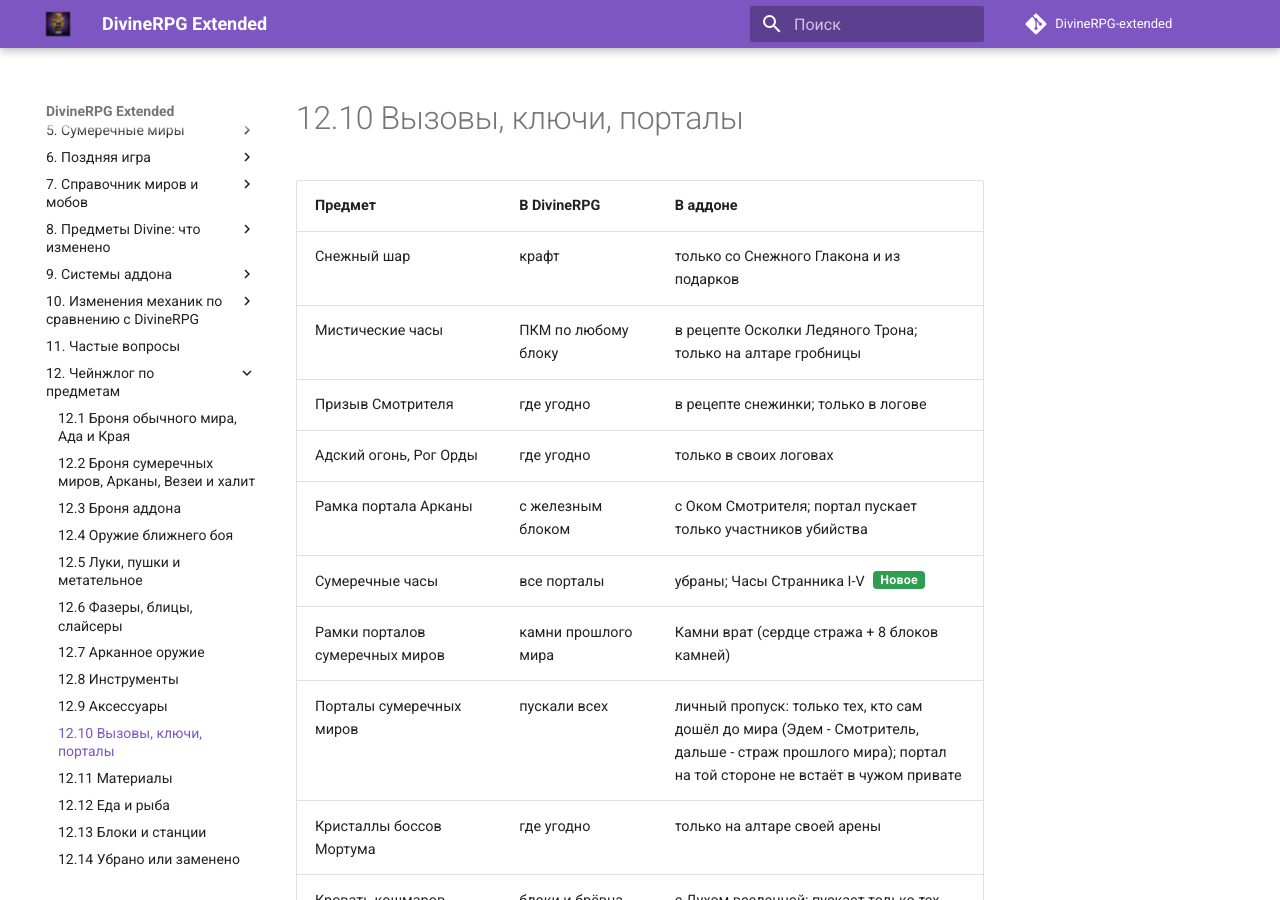
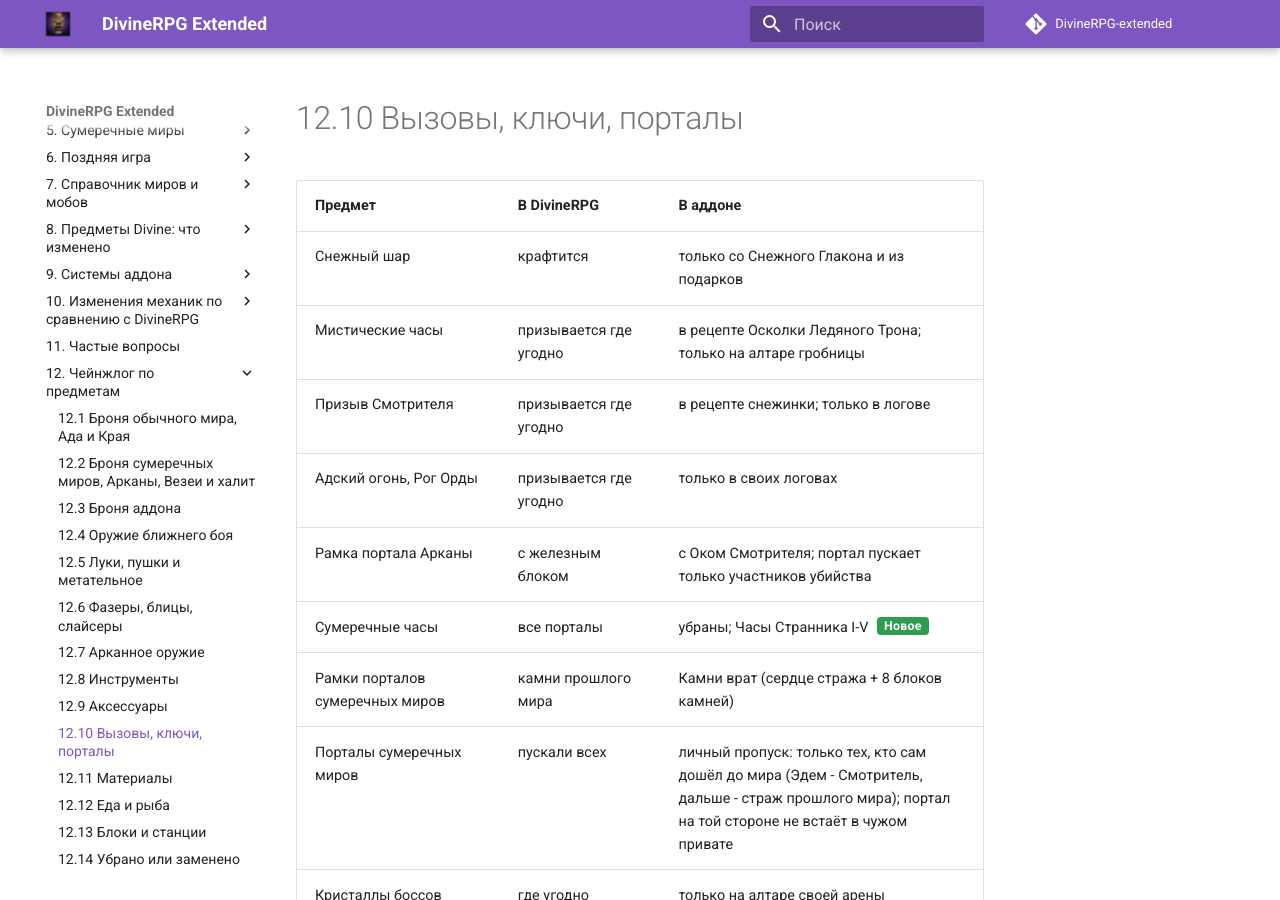
Before and after one commit to Keeg4n/DivineRPG-extended-guide, an MkDocs documentation site: the page built from docs/12-itemlog/12-10-vyzovy-klyuchi-portaly.md, in a window 1280 px wide and 900 px high. Built offline with MkDocs 1.6.1 and Material for MkDocs 9.7.7, drawn with Linux system fonts in a browser that asks for light colours; comment, search, counter and statistics services are not loaded.

Commit message:
Guide: edit page 12-itemlog/12-10-vyzovy-klyuchi-portaly.md

```diff
--- a/docs/12-itemlog/12-10-vyzovy-klyuchi-portaly.md
+++ b/docs/12-itemlog/12-10-vyzovy-klyuchi-portaly.md
@@ -2,10 +2,10 @@
 
 <table>
 <tr><th>Предмет</th><th>В DivineRPG</th><th>В аддоне</th></tr>
-<tr><td>Снежный шар</td><td>крафт</td><td>только со Снежного Глакона и из подарков</td></tr>
-<tr><td>Мистические часы</td><td>ПКМ по любому блоку</td><td>в рецепте Осколки Ледяного Трона; только на алтаре гробницы</td></tr>
-<tr><td>Призыв Смотрителя</td><td>где угодно</td><td>в рецепте снежинки; только в логове</td></tr>
-<tr><td>Адский огонь, Рог Орды</td><td>где угодно</td><td>только в своих логовах</td></tr>
+<tr><td>Снежный шар</td><td>крафтится</td><td>только со Снежного Глакона и из подарков</td></tr>
+<tr><td>Мистические часы</td><td>призывается где угодно</td><td>в рецепте Осколки Ледяного Трона; только на алтаре гробницы</td></tr>
+<tr><td>Призыв Смотрителя</td><td>призывается где угодно</td><td>в рецепте снежинки; только в логове</td></tr>
+<tr><td>Адский огонь, Рог Орды</td><td>призывается где угодно</td><td>только в своих логовах</td></tr>
 <tr><td>Рамка портала Арканы</td><td>с железным блоком</td><td>с Оком Смотрителя; портал пускает только участников убийства</td></tr>
 <tr><td>Сумеречные часы</td><td>все порталы</td><td>убраны; Часы Странника I-V <span class="tag">Новое</span></td></tr>
 <tr><td>Рамки порталов сумеречных миров</td><td>камни прошлого мира</td><td>Камни врат (сердце стража + 8 блоков камней)</td></tr>
```
